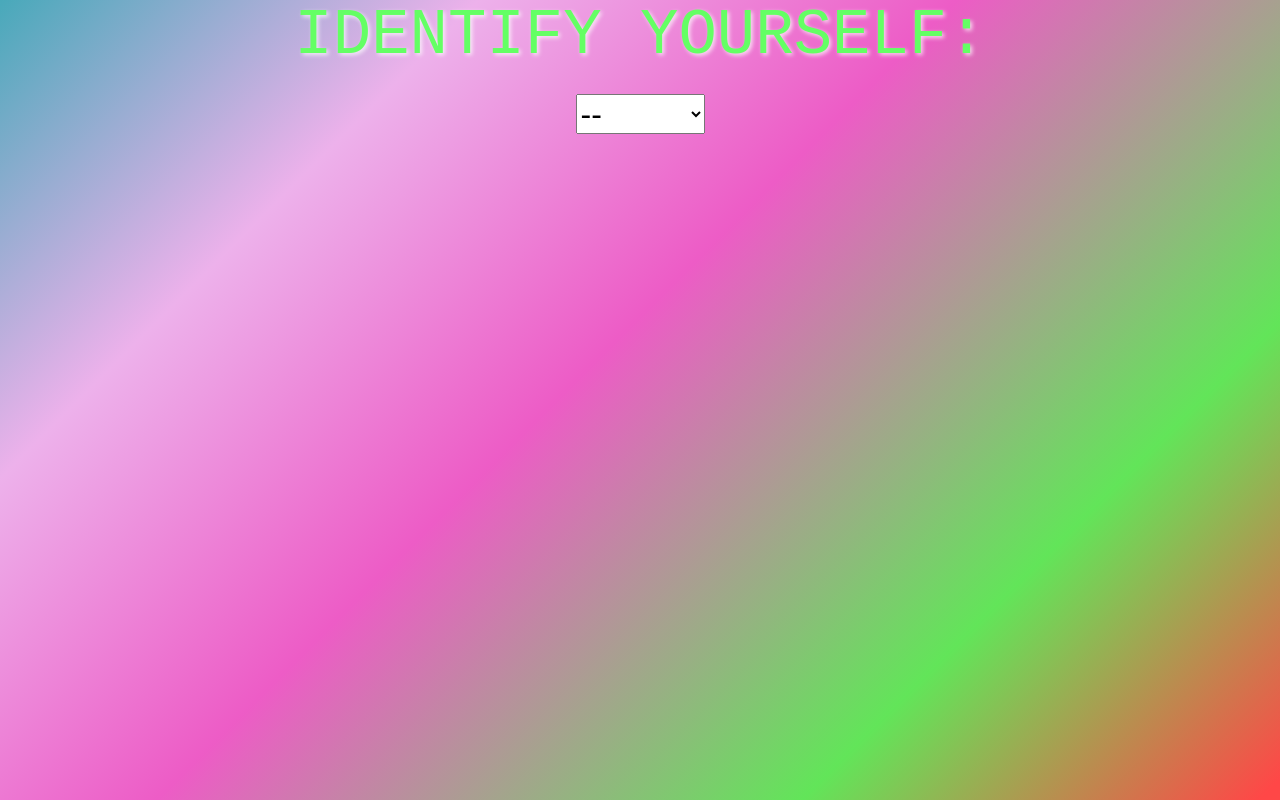
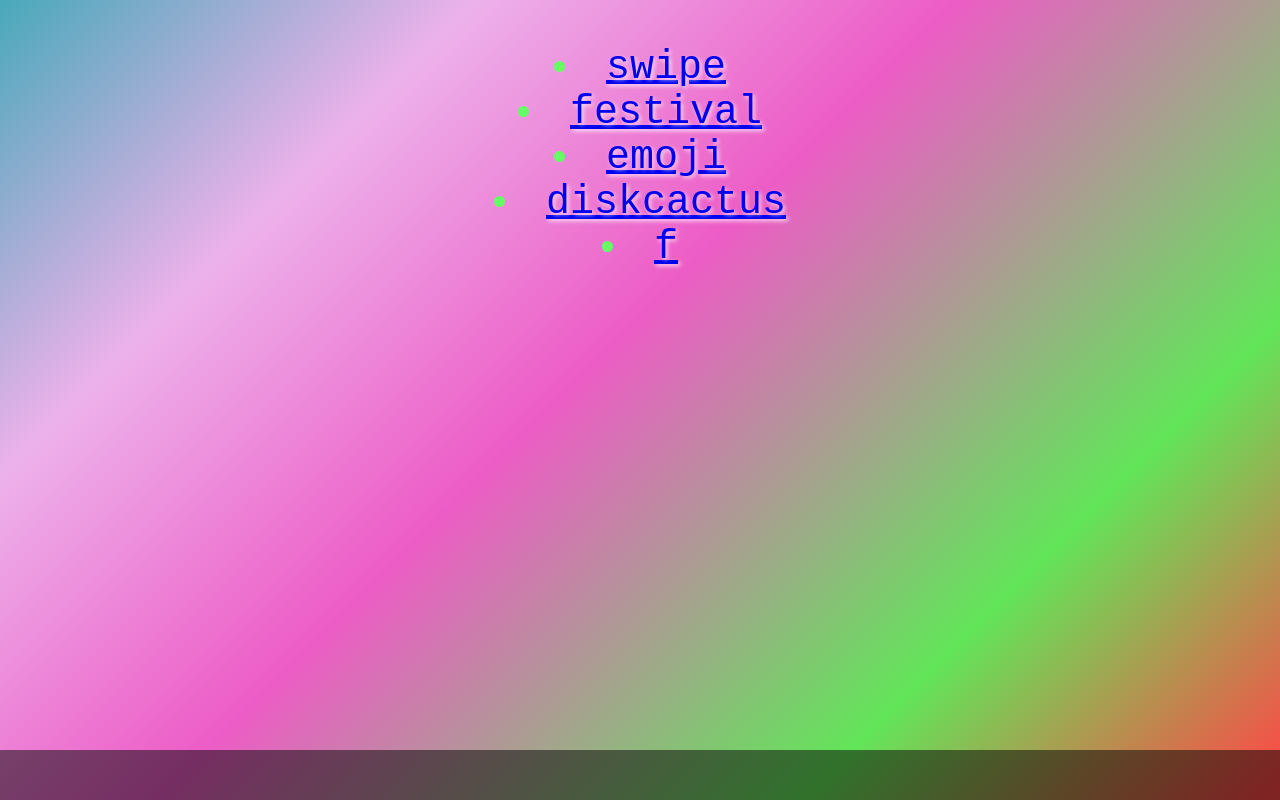
Before and after one commit to kronick/consensual-vibes, a Flask app: page / in a window 1280 px wide. Run offline with Flask 2, Linux system fonts and the light colour scheme; data comes from the database, SQL or seed files in the repository; both versions use the stored data as it was after the commit.

Commit message:
Adding multiple game options

```diff
--- a/app.py
+++ b/app.py
@@ -11,50 +11,57 @@
 
 @app.route("/")
 def index():
-    return render_template("index.html")
+    games = [game[:-3] for game in os.listdir("games") if game.endswith(".db")]
+
+    return render_template("choose_game.html", games=games)
+
+@app.route("/<game>")
+def load_game(game):
+    return render_template("login.html", game=game)
+
     #return redirect("http://disk.cactus:2000/swipe")
 
     # if request.headers["host"] != u"disk.cactus":
     #     return render_template("redirect.html", url="http://disk.cactus/")
 
-@app.route("/swipe")
-def swipe():
-    return render_template("swipe.html")
+@app.route("/<game>/swipe")
+def swipe(game):
+    return render_template("swipe.html", game=game)
 
 
-@app.route("/words/things", methods=["POST"])
-def addthing():
-    with sqlite3.connect("vibes.db") as db:
+@app.route("/<game>/words/things", methods=["POST"])
+def addthing(game):
+    with sqlite3.connect("games/{}.db".format(game)) as db:
         db.row_factory = sqlite3.Row
         cursor = db.cursor()
         cursor.execute("INSERT INTO words(word, type) VALUES(?, ?)", (request.form["word"], "thing"))
         db.commit()
     return "OK"
 
-@app.route("/words/modifiers", methods=["POST"])
-def addmodifier():
-    with sqlite3.connect("vibes.db") as db:
+@app.route("/<game>/words/modifiers", methods=["POST"])
+def addmodifier(game):
+    with sqlite3.connect("games/{}.db".format(game)) as db:
         db.row_factory = sqlite3.Row
         cursor = db.cursor()
         cursor.execute("INSERT INTO words(word, type) VALUES(?, ?)", (request.form["word"], "modifier"))
         db.commit()
     return "OK"
 
-@app.route("/words/rebuild", defaults={"rebuild_all": False})
-@app.route("/rebuild", defaults={"rebuild_all": True})
-def rebuild(rebuild_all):
+@app.route("/<game>/words/rebuild", defaults={"rebuild_all": False})
+@app.route("/<game>/rebuild", defaults={"rebuild_all": True})
+def rebuild(game, rebuild_all):
     # Load words from JSON config files
-    with open("config/words.json") as words_file:
+    with open("games/{}_words.json".format(game)) as words_file:
         words_json = json.load(words_file)
         things     = words_json["things"]
         modifiers  = words_json["modifiers"]
 
-    with open("config/users.json") as users_file:
+    with open("games/{}_users.json".format(game)) as users_file:
         users_json = json.load(users_file)
         users = users_json["users"]
 
 
-    with sqlite3.connect("vibes.db") as db:
+    with sqlite3.connect("games/{}.db".format(game)) as db:
         cursor = db.cursor()
 
         cursor.execute("DROP TABLE IF EXISTS words")
@@ -94,16 +101,16 @@
         db.commit()
     return "Database rebuilt!"
 
-@app.route("/matches.json", methods=["GET"], defaults={"format": "json"})
-@app.route("/matches", methods=["GET"], defaults={"format": "html"})
-def get_matches(format):
+@app.route("/<game>/matches.json", methods=["GET"], defaults={"format": "json"})
+@app.route("/<game>/matches", methods=["GET"], defaults={"format": "html"})
+def get_matches(game, format):
     matches = []
     good_ones = []
-    with sqlite3.connect("vibes.db") as db:
+    with sqlite3.connect("games/{}.db".format(game)) as db:
         db.row_factory = sqlite3.Row
         cursor = db.cursor()
         # Get number of users
-        cursor.execute("SELECT name FROM users", (user,))
+        cursor.execute("SELECT name FROM users")
         n_users = len(cursor.fetchall())
 
         cursor.execute("SELECT DISTINCT phrase_id FROM ratings WHERE rating > 0")
@@ -123,18 +130,18 @@
                     good_ones.append(phrase)
 
     if format is "html":
-        return render_template("matches.html", matches=matches, good_ones=good_ones)
+        return render_template("matches.html", game=game, matches=matches, good_ones=good_ones)
     elif format is "json":
-        return jsonify(matches=matches, good_ones=good_ones)
+        return jsonify(game=game, matches=matches, good_ones=good_ones)
 
 
 
-@app.route("/phrase", methods=["GET"])
-def generate():
+@app.route("/<game>/phrase", methods=["GET"])
+def generate(game):
     if not session.has_key("user"):
-        return redirect(url_for("login"))
+        return redirect(url_for("login", game=game))
 
-    with sqlite3.connect("vibes.db") as db:
+    with sqlite3.connect("games/{}.db".format(game)) as db:
         db.row_factory = sqlite3.Row
         cursor = db.cursor()
         # Check if there are any ratings waiting with this user
@@ -170,10 +177,10 @@
         db.commit()
     return jsonify(a=a, b=b, id=cursor.lastrowid)
 
-@app.route("/phrase/<int:phrase_id>/rating", methods=["POST"])
-def rate(phrase_id):
+@app.route("/<game>/phrase/<int:phrase_id>/rating", methods=["POST"])
+def rate(game, phrase_id):
     if not session.has_key("user"):
-        return redirect(url_for("login"))
+        return redirect(url_for("login", game=game))
 
     user = session['user']
     rating = int(request.form["rating"])
@@ -181,7 +188,7 @@
     positive = 0
     negative = 0
 
-    with sqlite3.connect("vibes.db") as db:
+    with sqlite3.connect("games/{}.db".format(game)) as db:
         db.row_factory = sqlite3.Row
         cursor = db.cursor()
 
@@ -222,7 +229,7 @@
             other_users.append(session['user']) # Make sure to notify this user, too
             for u in other_users:
                 #create_notification(u, "It's a match: {} + {}".format(result["a"], result["b"]))
-                create_notification(u, render_template("match_notification.html", a=result["a"], b=result["b"], message=u"👍 It's a match!"))
+                create_notification(game, u, render_template("match_notification.html", game=game, a=result["a"], b=result["b"], message=u"👍 It's a match!"))
 
         elif rating < 0 and positive >= (len(other_users)):
             # YOU KILLED THE VIBE
@@ -235,9 +242,9 @@
                     who = "YOU"
                 else:
                     who = session['user'].upper()
-                create_notification(u, render_template("match_notification.html", a=result["a"], b=result["b"], message=u"😰 {} KILLED THE VIBE".format(who)))
+                create_notification(game, u, render_template("match_notification.html", game=game, a=result["a"], b=result["b"], message=u"😰 {} KILLED THE VIBE".format(who)))
         #elif rating > 0 and positive >= (len(other_users) / 2.0):
-        elif rating > 0 and positive == (len(other_users) - 1):
+        elif rating > 0 and positive == (len(other_users)):
             # GENERATING ENERGY
             cursor.execute("SELECT * FROM phrases WHERE id is ?", (phrase_id,))
             result = cursor.fetchone()
@@ -248,16 +255,16 @@
                     who = "YOU"
                 else:
                     who = session['user'].upper()
-                create_notification(u, render_template("match_notification.html", a=result["a"], b=result["b"], message=u"🌵 We're feeling this vibe:".format(who)))
+                create_notification(game, u, render_template("match_notification.html", game=game,  a=result["a"], b=result["b"], message=u"🌵 We're feeling this vibe:".format(who)))
 
-    return get_rating(phrase_id)
+    return get_rating(game, phrase_id)
 
-@app.route("/phrase/<int:phrase_id>/rating", methods=["GET"])
-def get_rating (phrase_id):
+@app.route("/<game>/phrase/<int:phrase_id>/rating", methods=["GET"])
+def get_rating (game, phrase_id):
     if not session.has_key("user"):
-        return redirect(url_for("login"))
+        return redirect(url_for("login", game=game))
 
-    with sqlite3.connect("vibes.db") as db:
+    with sqlite3.connect("games/{}.db".format(game)) as db:
         db.row_factory = sqlite3.Row
         cursor = db.cursor()
         cursor.execute("SELECT * FROM ratings WHERE phrase_id is ?", (phrase_id,))
@@ -267,12 +274,12 @@
 
         return jsonify(ratings=ratings)
 
-@app.route("/notifications/test")
-def create_bogus_notification():
-    return create_notification(user="Sam", text="This is an alert")
+@app.route("/<game>/notifications/test")
+def create_bogus_notification(game):
+    return create_notification(game=game, user="Sam", text="This is an alert")
 
-def create_notification(user, text):
-    with sqlite3.connect("vibes.db") as db:
+def create_notification(game, user, text):
+    with sqlite3.connect("games/{}.db".format(game)) as db:
         cursor = db.cursor()
         cursor.execute("INSERT INTO notifications(user_name, text) VALUES(?,?)", (user, text))
         db.commit()
@@ -280,14 +287,14 @@
 
     return "ERROR"
 
-@app.route("/notifications/unread", methods=["GET"], defaults={"all": False})
-@app.route("/notifications", methods=["GET"], defaults={"all": True})
-def get_notifications(all):
+@app.route("/<game>/notifications/unread", methods=["GET"], defaults={"all": False})
+@app.route("/<game>/notifications", methods=["GET"], defaults={"all": True})
+def get_notifications(game, all):
     if not session.has_key("user"):
-        return redirect(url_for("login"))
+        return redirect(url_for("login", game=game))
 
     # Look in the database and return new notifications for the user
-    with sqlite3.connect("vibes.db") as db:
+    with sqlite3.connect("games/{}.db".format(game)) as db:
         db.row_factory = sqlite3.Row
         cursor = db.cursor()
         if all:
@@ -299,33 +306,33 @@
 
         return jsonify(notifications=notifications)
 
-@app.route("/notifications/read", methods=["POST", "GET"])
-def read_all_notifications():
+@app.route("/<game>/notifications/read", methods=["POST", "GET"])
+def read_all_notifications(game):
     if not session.has_key("user"):
-        return redirect(url_for("login"))
+        return redirect(url_for("login", game=game))
 
-    with sqlite3.connect("vibes.db") as db:
+    with sqlite3.connect("games/{}.db".format(game)) as db:
         cursor = db.cursor()
         cursor.execute("UPDATE notifications SET read=1 WHERE user_name is ?", (session["user"],))
         db.commit()
 
         return str(cursor.rowcount) # 1 if successful, 0 if not
 
-@app.route("/notifications/<int:id>/read", methods=["POST", "GET"])
-def read_notification(id):
+@app.route("/<game>/notifications/<int:id>/read", methods=["POST", "GET"])
+def read_notification(game, id):
     if not session.has_key("user"):
-        return redirect(url_for("login"))
+        return redirect(url_for("login", game=game))
 
-    with sqlite3.connect("vibes.db") as db:
+    with sqlite3.connect("games/{}.db".format(game)) as db:
         cursor = db.cursor()
         cursor.execute("UPDATE notifications SET read=1 WHERE id=? AND user_name is ? AND read=0", (id,session["user"]))
         db.commit()
 
         return str(cursor.rowcount) # 1 if successful, 0 if not
 
-@app.route("/users", methods=["GET"])
-def userlist():
-    with sqlite3.connect("vibes.db") as db:
+@app.route("/<game>/users", methods=["GET"])
+def userlist(game):
+    with sqlite3.connect("games/{}.db".format(game)) as db:
         db.row_factory = sqlite3.Row
         cursor = db.cursor()
         cursor.execute("SELECT * FROM users")
@@ -341,10 +348,10 @@
 def render_login():
     return "Please login."
 
-@app.route("/login", methods=["POST"])
-def login():
+@app.route("/<game>/login", methods=["POST"])
+def login(game):
     user = request.form['user']
-    with sqlite3.connect("vibes.db") as db:
+    with sqlite3.connect("games/{}.db".format(game)) as db:
         db.row_factory = sqlite3.Row
         cursor = db.cursor()
         cursor.execute("SELECT * FROM users WHERE name is ?", (user,))
--- /dev/null
+++ b/games/diskcactus_users.json
@@ -0,0 +1,3 @@
+{
+    "users": ["Ben", "George", "Sam", "Tara"]
+}
--- /dev/null
+++ b/games/emoji_users.json
@@ -0,0 +1,3 @@
+{
+    "users": ["Ben", "Liat", "Sam", "Tara"]
+}
--- /dev/null
+++ b/games/festival_users.json
@@ -0,0 +1,3 @@
+{
+    "users": ["Liat", "Sam", "Tara"]
+}
--- /dev/null
+++ b/templates/choose_game.html
@@ -0,0 +1,23 @@
+<!doctype html>
+<head>
+<meta charset="utf-8">
+<meta name="viewport" content="width=device-width, user-scalable=0, initial-scale=1.0, minimum-scale=1.0, maximum-scale=1.0">
+<title>💾🌵 consenual vibes</title>
+<link rel="stylesheet" href="{{ url_for("static", filename="mobile-style.css") }}" type="text/css">
+<script src="{{ url_for("static", filename="jquery-2.1.1.min.js") }}"></script>
+<script src="{{ url_for("static", filename="jquery.transit.min.js") }}"></script>
+</head>
+<body>
+<div id="gameslist">
+<br>
+{% for game in games %}
+<li><a href="{{game}}">{{game}}</a></li>
+{% endfor %}
+</div>
+
+
+<marquee scrollamount="30" id="ticker">
+CHOOSE YOUR GAME
+</marquee>
+
+</body>
```
Also changed, not shown: games/diskcactus_words.json (added, +56 -0 lines), games/emoji_words.json (added, +12 -0 lines), games/festival_words.json (added, +39 -0 lines), templates/login.html (added, +64 -0 lines), templates/swipe.html (+10 -8 lines), games/diskcactus.db (added), games/emoji.db (added), games/f.db (added), games/festival.db (added), games/swipe.db (added), 1 other file.
